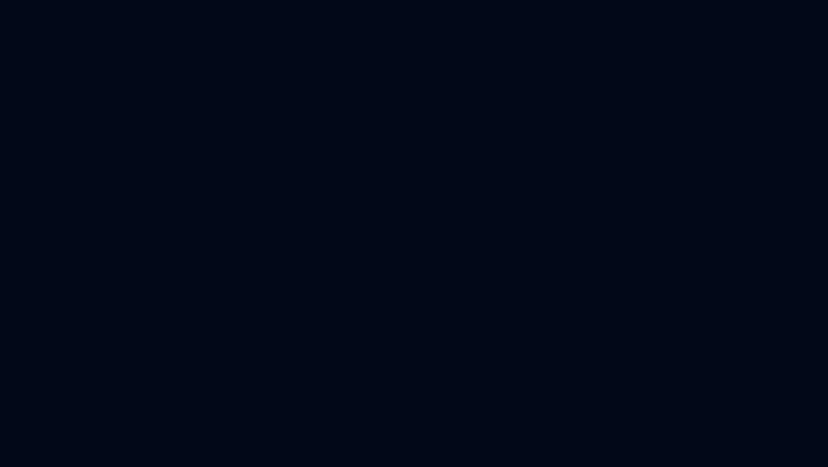
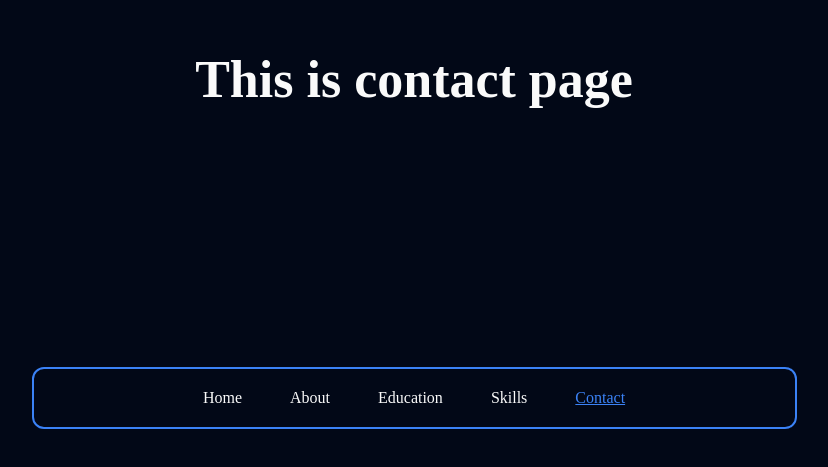
Before and after one commit to Aldrian23/web-portfolio, a React (Vite) app: page /contact in a window 1280 px wide. Before the commit this address had no page. Shown: the part 321-788 px from the top of the page, without its empty margins (226-1054 px from the left). Built offline with nearby package versions, Linux system fonts and the light colour scheme; a web font is replaced by a local one.

Commit message:
define pages to routes

```diff
--- a/src/routes/MainRouter.jsx
+++ b/src/routes/MainRouter.jsx
@@ -2,6 +2,9 @@ import { BrowserRouter, Route, Routes } from "react-router";
 import MainLayout from "../layout/MainLayout";
 import HomePage from "../pages/HomePage";
 import AboutPage from "../pages/AboutPage";
+import EducationPage from "../pages/EducationPage";
+import SkillsPage from "../pages/SkillsPage";
+import ContactPage from "../pages/ContactPage";
 
 const MainRouter = () => {
   return (
@@ -10,6 +13,9 @@ const MainRouter = () => {
         <Route path="/" element={<MainLayout />}>
           <Route index element={<HomePage />} />
           <Route path="about" element={<AboutPage />} />
+          <Route path="education" element={<EducationPage />} />
+          <Route path="skills" element={<SkillsPage />} />
+          <Route path="contact" element={<ContactPage />} />
         </Route>
       </Routes>
     </BrowserRouter>
```
